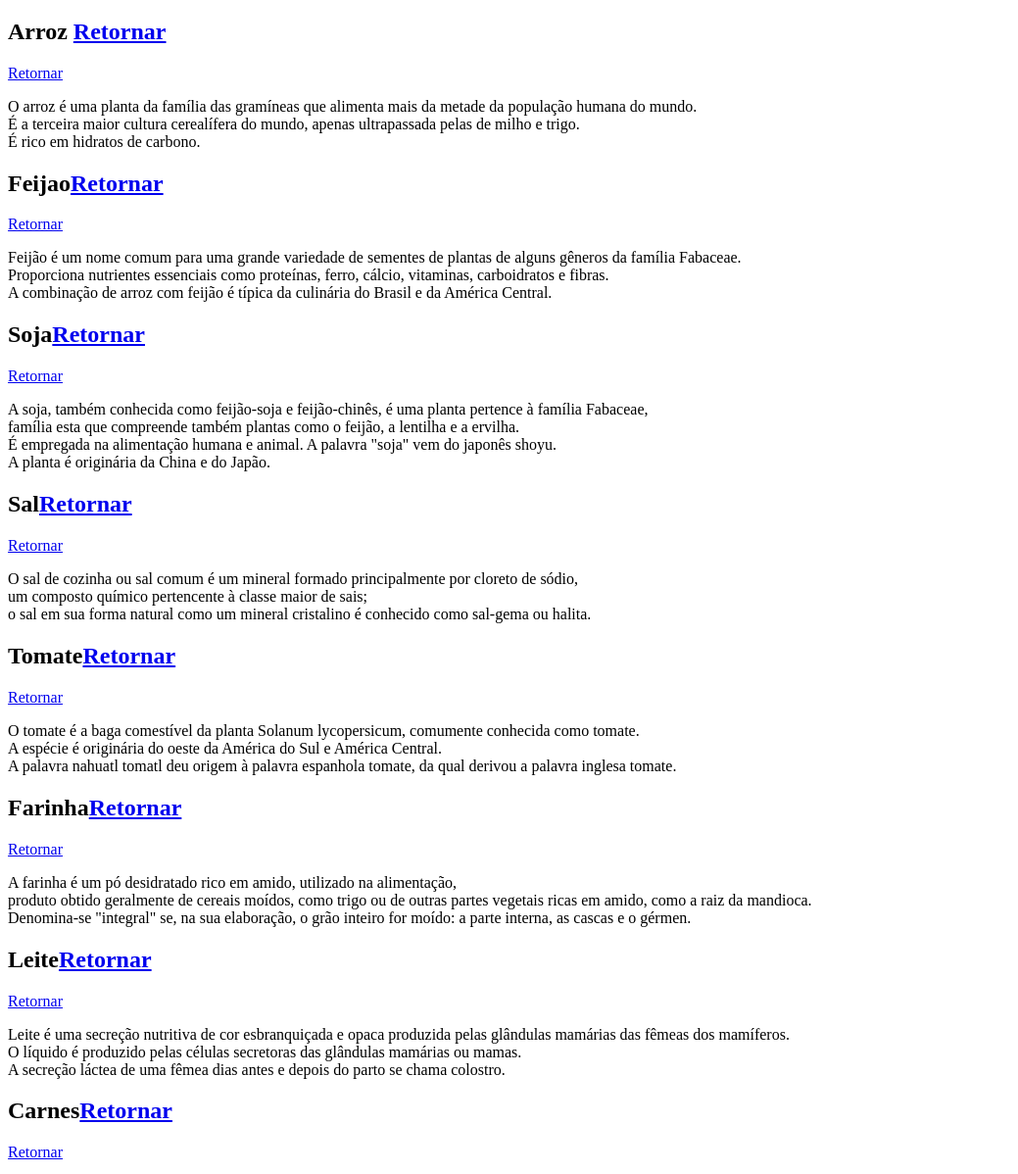
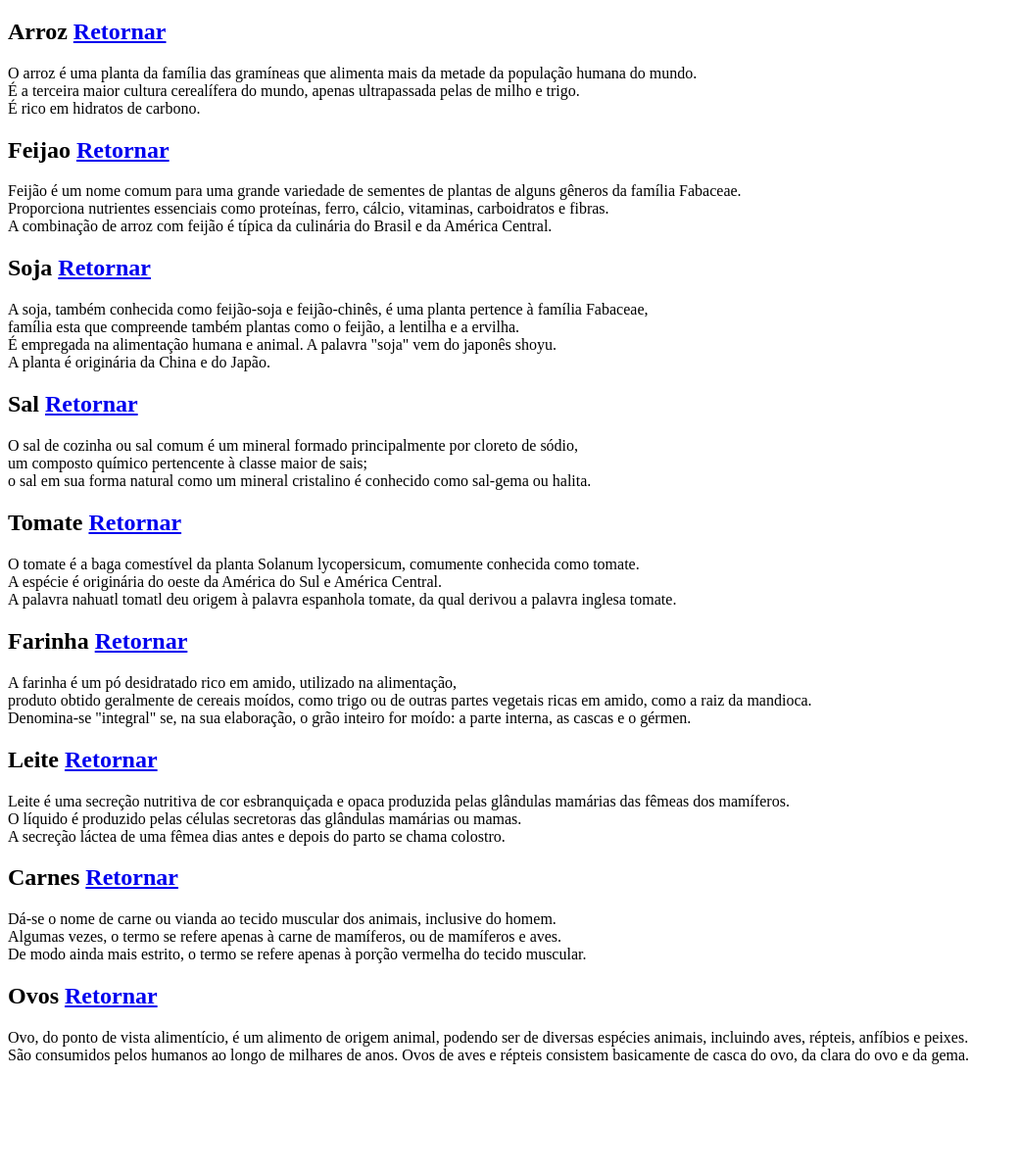
Before and after one commit to GustavoACaetano/atividade1, a plain HTML site: page index.html in a window 1280 px wide. Shown: the part 303-1501 px from the top of the page at 98% size, without its empty margins (0-1039 px from the left). After the commit the page ends 1405 px from the top, so only its background shows below. Drawn offline with Linux system fonts and the light colour scheme.

Commit message:
Update index.html

```diff
--- a/index.html
+++ b/index.html
@@ -11,48 +11,48 @@
     <ol></ol>
 
     <h1> Infos: </h1>
-    <h2><a name="Arroz">Arroz </a></h2> <div name="retornar"></div>
+    <h2><a name="Arroz">Arroz </a></h2>
     <p> O arroz é uma planta da família das gramíneas que alimenta mais da metade da população humana do mundo. <br>
     É a terceira maior cultura cerealífera do mundo, apenas ultrapassada pelas de milho e trigo. <br>
     É rico em hidratos de carbono.<br></p>
 
-    <h2><a name="Feijao">Feijao</a></h2> <div name="retornar"></div>
+    <h2><a name="Feijao">Feijao </a></h2>
     <p> Feijão é um nome comum para uma grande variedade de sementes de plantas de alguns gêneros da família Fabaceae. <br>
         Proporciona nutrientes essenciais como proteínas, ferro, cálcio, vitaminas, carboidratos e fibras. <br>
         A combinação de arroz com feijão é típica da culinária do Brasil e da América Central.<br></p>
 
-    <h2><a name="Soja">Soja</a></h2> <div name="retornar"></div>
+    <h2><a name="Soja">Soja </a></h2>
     <p> A soja, também conhecida como feijão-soja e feijão-chinês, é uma planta pertence à família Fabaceae, <br>
         família esta que compreende também plantas como o feijão, a lentilha e a ervilha. <br>
         É empregada na alimentação humana e animal. A palavra "soja" vem do japonês shoyu. <br>
         A planta é originária da China e do Japão.<br></p>
 
-    <h2><a name="Sal">Sal</a></h2> <div name="retornar"></div>
+    <h2><a name="Sal">Sal </a></h2>
     <p> O sal de cozinha ou sal comum é um mineral formado principalmente por cloreto de sódio,<br>
         um composto químico pertencente à classe maior de sais; <br>
         o sal em sua forma natural como um mineral cristalino é conhecido como sal-gema ou halita.<br></p>
 
-    <h2><a name="Tomate">Tomate</a></h2> <div name="retornar"></div>
+    <h2><a name="Tomate">Tomate </a></h2>
     <p> O tomate é a baga comestível da planta Solanum lycopersicum, comumente conhecida como tomate. <br>
         A espécie é originária do oeste da América do Sul e América Central. <br>
         A palavra nahuatl tomatl deu origem à palavra espanhola tomate, da qual derivou a palavra inglesa tomate.<br></p>
 
-    <h2><a name="Farinha">Farinha</a></h2> <div name="retornar"></div>
+    <h2><a name="Farinha">Farinha </a></h2>
     <p> A farinha é um pó desidratado rico em amido, utilizado na alimentação, <br>
         produto obtido geralmente de cereais moídos, como trigo ou de outras partes vegetais ricas em amido, como a raiz da mandioca. <br>
         Denomina-se "integral" se, na sua elaboração, o grão inteiro for moído: a parte interna, as cascas e o gérmen.<br></p>
 
-    <h2><a name="Leite">Leite</a></h2> <div name="retornar"></div>
+    <h2><a name="Leite">Leite </a></h2>
     <p> Leite é uma secreção nutritiva de cor esbranquiçada e opaca produzida pelas glândulas mamárias das fêmeas dos mamíferos. <br>
         O líquido é produzido pelas células secretoras das glândulas mamárias ou mamas. <br>
         A secreção láctea de uma fêmea dias antes e depois do parto se chama colostro.<br></p>
 
-    <h2><a name="Carnes">Carnes</a></h2> <div name="retornar"></div>
+    <h2><a name="Carnes">Carnes </a></h2>
     <p> Dá-se o nome de carne ou vianda ao tecido muscular dos animais, inclusive do homem. <br>
         Algumas vezes, o termo se refere apenas à carne de mamíferos, ou de mamíferos e aves. <br>
         De modo ainda mais estrito, o termo se refere apenas à porção vermelha do tecido muscular. <br></p>
 
-    <h2><a name="Ovos">Ovos</a> </h2> <div name="retornar"></div>
+    <h2><a name="Ovos">Ovos </a></h2>
     <p> Ovo, do ponto de vista alimentício, é um alimento de origem animal, podendo ser de diversas espécies animais, incluindo aves, répteis, anfíbios e peixes. <br>
         São consumidos pelos humanos ao longo de milhares de anos. Ovos de aves e répteis consistem basicamente de casca do ovo, da clara do ovo e da gema.<br></p>
 
```
